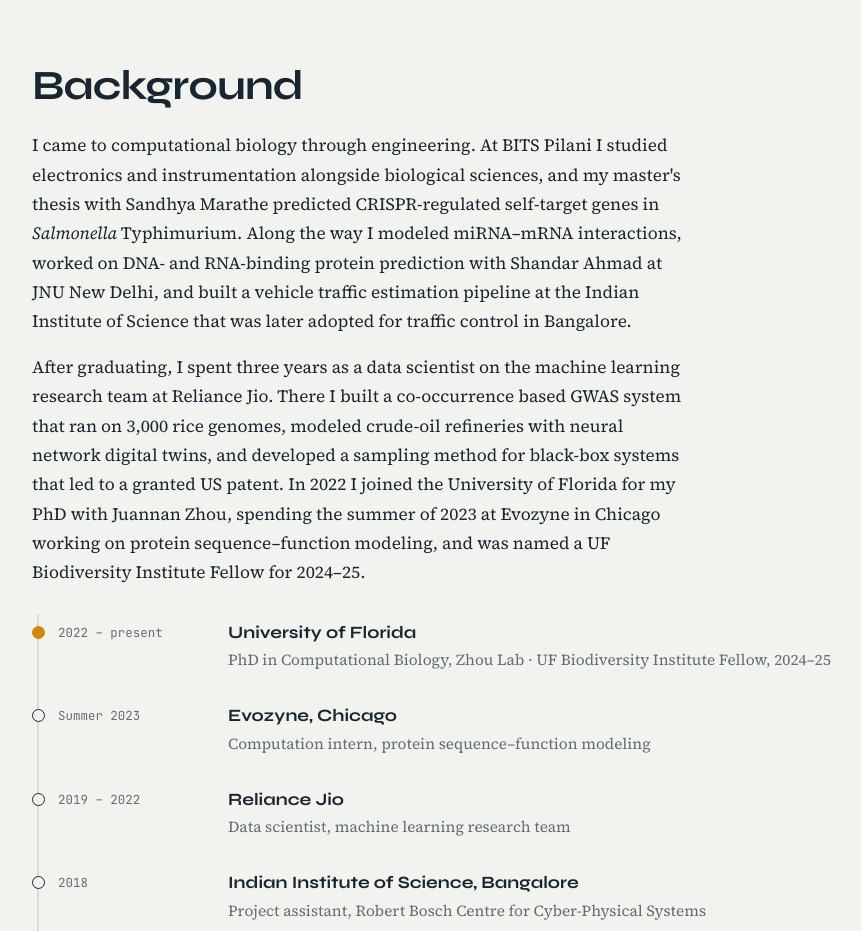
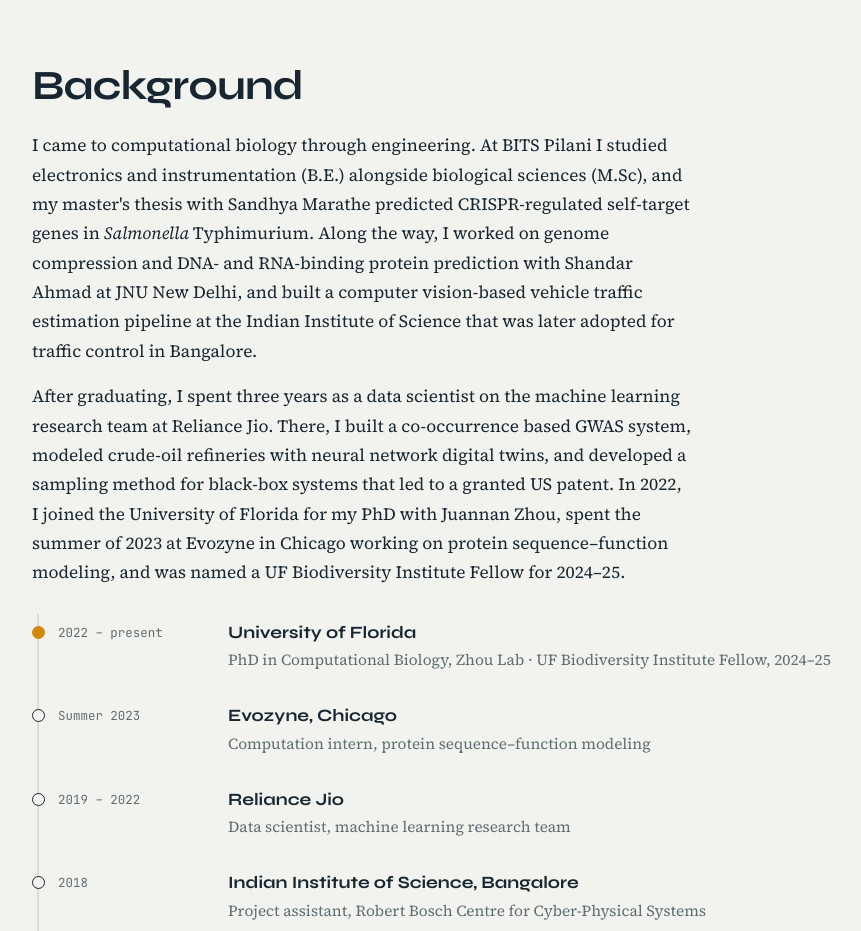
Before and after one commit to palsetuf/palsetuf.github.io, a plain HTML site: page index.html in a window 1280 px wide. Shown: the part 4000-4931 px from the top of the page, without its empty margins (68-929 px from the left). Drawn offline with Linux system fonts and the light colour scheme.

Commit message:
Refactor CV background section for clarity

```diff
--- a/index.html
+++ b/index.html
@@ -318,8 +318,8 @@
   <section id="cv">
     <div class="col">
       <h2>Background</h2>
-      <p>I came to computational biology through engineering. At BITS Pilani I studied electronics and instrumentation alongside biological sciences, and my master's thesis with Sandhya Marathe predicted CRISPR-regulated self-target genes in <i>Salmonella</i> Typhimurium. Along the way I modeled miRNA–mRNA interactions, worked on DNA- and RNA-binding protein prediction with Shandar Ahmad at JNU New Delhi, and built a vehicle traffic estimation pipeline at the Indian Institute of Science that was later adopted for traffic control in Bangalore.</p>
-      <p>After graduating, I spent three years as a data scientist on the machine learning research team at Reliance Jio. There I built a co-occurrence based GWAS system that ran on 3,000 rice genomes, modeled crude-oil refineries with neural network digital twins, and developed a sampling method for black-box systems that led to a granted US patent. In 2022 I joined the University of Florida for my PhD with Juannan Zhou, spending the summer of 2023 at Evozyne in Chicago working on protein sequence–function modeling, and was named a UF Biodiversity Institute Fellow for 2024–25.</p>
+      <p>I came to computational biology through engineering. At BITS Pilani I studied electronics and instrumentation (B.E.) alongside biological sciences (M.Sc), and my master's thesis with Sandhya Marathe predicted CRISPR-regulated self-target genes in <i>Salmonella</i> Typhimurium. Along the way, I worked on genome compression and DNA- and RNA-binding protein prediction with Shandar Ahmad at JNU New Delhi, and built a computer vision-based vehicle traffic estimation pipeline at the Indian Institute of Science that was later adopted for traffic control in Bangalore.</p>
+      <p>After graduating, I spent three years as a data scientist on the machine learning research team at Reliance Jio. There, I built a co-occurrence based GWAS system, modeled crude-oil refineries with neural network digital twins, and developed a sampling method for black-box systems that led to a granted US patent. In 2022, I joined the University of Florida for my PhD with Juannan Zhou, spent the summer of 2023 at Evozyne in Chicago working on protein sequence–function modeling, and was named a UF Biodiversity Institute Fellow for 2024–25.</p>
     </div>
     <div class="cv">
       <div class="now"><span class="when">2022 – present</span><span class="what"><b>University of Florida</b><span>PhD in Computational Biology, Zhou Lab · UF Biodiversity Institute Fellow, 2024–25</span></span></div>
```
